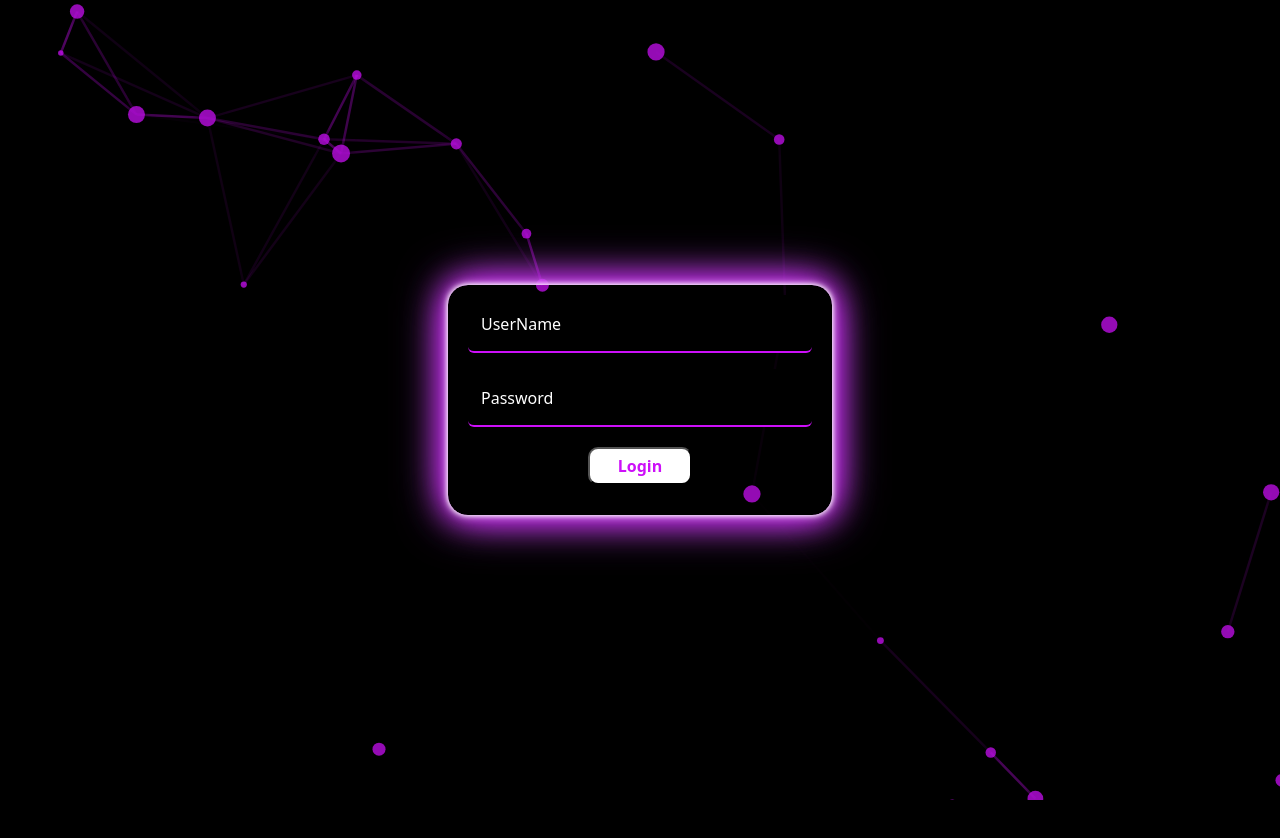
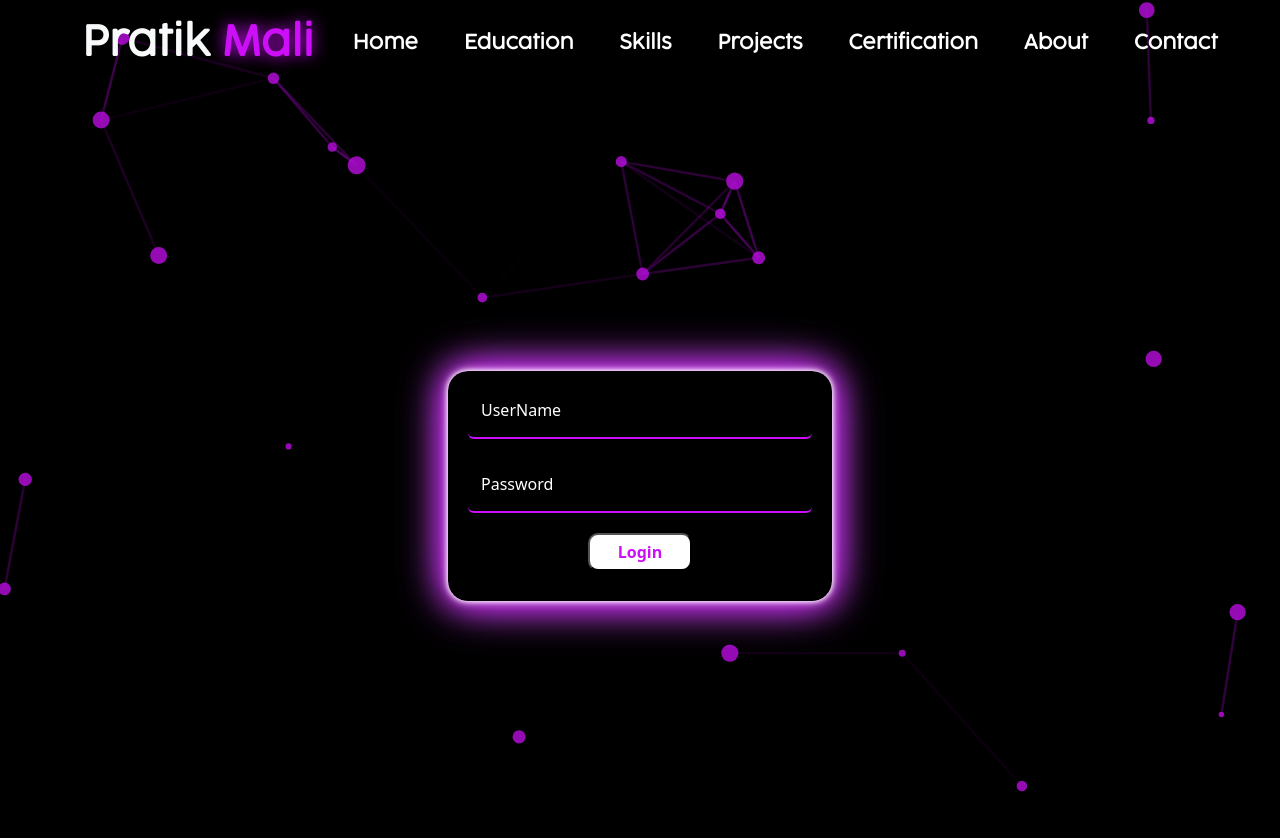
Before and after one commit to Pratik2401/Portfolio-completed-, a React (Vite) app: page /admin in a window 1280 px wide. Shown: the top 838 px of the page. Before the commit the page ends 800 px from the top, so only its background shows below. Built offline with nearby package versions, Linux system fonts and the light colour scheme.

Commit message:
final fixes

```diff
--- a/src/About.css
+++ b/src/About.css
@@ -14,7 +14,7 @@
   }
 
   #about .mb-4 {
-    min-height: 100vh;
+    /* min-height: 100vh; */
     padding-top: 2rem;
     padding-bottom: 2rem;
   }
--- a/src/About.jsx
+++ b/src/About.jsx
@@ -62,7 +62,7 @@ export default function About() {
     } else if (width < 1024) {
       setThreshold(0.2); // tablet
     } else {
-      setThreshold(0.65); // desktop
+      setThreshold(0.15); // desktop
     }
   }, []);
 
--- a/src/App.css
+++ b/src/App.css
@@ -1,3 +1,9 @@
+*{
+    margin: 0;
+    padding: 0;
+    box-sizing: border-box;
+}
+
 .heading{
     text-align: center;
     margin: 45px 0 !important;
@@ -22,5 +28,13 @@ body::-webkit-scrollbar {
 html, body {
     margin: 0;
     padding: 0;
-    /* overflow-x: hidden;   */
-  }
+    height: 100%;
+    overflow: visible; /* Allow normal scrolling */
+}
+
+.wrapper {
+    overflow-x: hidden; /* Prevent horizontal scrolling */
+    width: 100%;
+    height: 100%;
+    position: relative;
+}
--- a/src/App.jsx
+++ b/src/App.jsx
@@ -14,19 +14,22 @@ import Contact from './Contact';
 import { Analytics } from "@vercel/analytics/react"
 import AOS from "aos";
 import "aos/dist/aos.css"; // Import AOS CSS
+import { Container } from 'react-bootstrap';
+
 function App() {
   return (
+    <div className="wrapper">
+      <ParticlesBackground />
+      <Analytics />
+      <Router>
+        <Navbar /> {/* Keep Navbar outside the Routes for global visibility */}
+        <Routes>
+          <Route path="/admin" element={<Admin />} />
+          <Route
+            path="/"
+            element={
               <>
-
-    <ParticlesBackground/>
-    <Analytics/>
-    <Router>
-      <Routes>
-        <Route path="/admin" element={<Admin/>} />
-        <Route path="/" element={
-          <>
-            <Navbar/>
-            <Home/>
+                <Home />
                 <Education />
                 <Myskill />
                 <Project />
@@ -34,10 +37,11 @@ function App() {
                 <About />
                 <Contact />
               </>
-        } />
+            }
+          />
         </Routes>
       </Router>
-    </>
+    </div>
   );
 }
 
--- a/src/Contact.css
+++ b/src/Contact.css
@@ -11,15 +11,12 @@
       color: white;
       margin: 20px 10px;
       margin-bottom: 60px;
-
+        width: 90% !important
+    ;
 }
 
 
-.contact_bg:hover{
-    color: white !important;
-    background: rgba(239, 99, 247, 0.255) !important;
-    box-shadow: 0 20px 40px rgba(0, 0, 0, 0.3);
-  }
+
 .field_area{
     color: white !important;
     background-color: transparent !important;
--- a/src/Particle.css
+++ b/src/Particle.css
@@ -1,7 +1,11 @@
-    #tsparticles canvas {
-        width: 100vw !important;
-        /* max-width: 100vw; */
-        /* max-height: 100vh;
-        overflow: hidden;
-        object-fit: cover; */
-    }
+canvas {
+    width: 100% !important;
+    height: 100% !important;
+    max-width: 100vw;
+    max-height: 100vh;
+    overflow: hidden;
+    object-fit: cover;
+    position: absolute; /* Ensures it stays within the root */
+    top: 0;
+    left: 0;
+}
```
Lines whose indentation alone changed are shown as unchanged.
